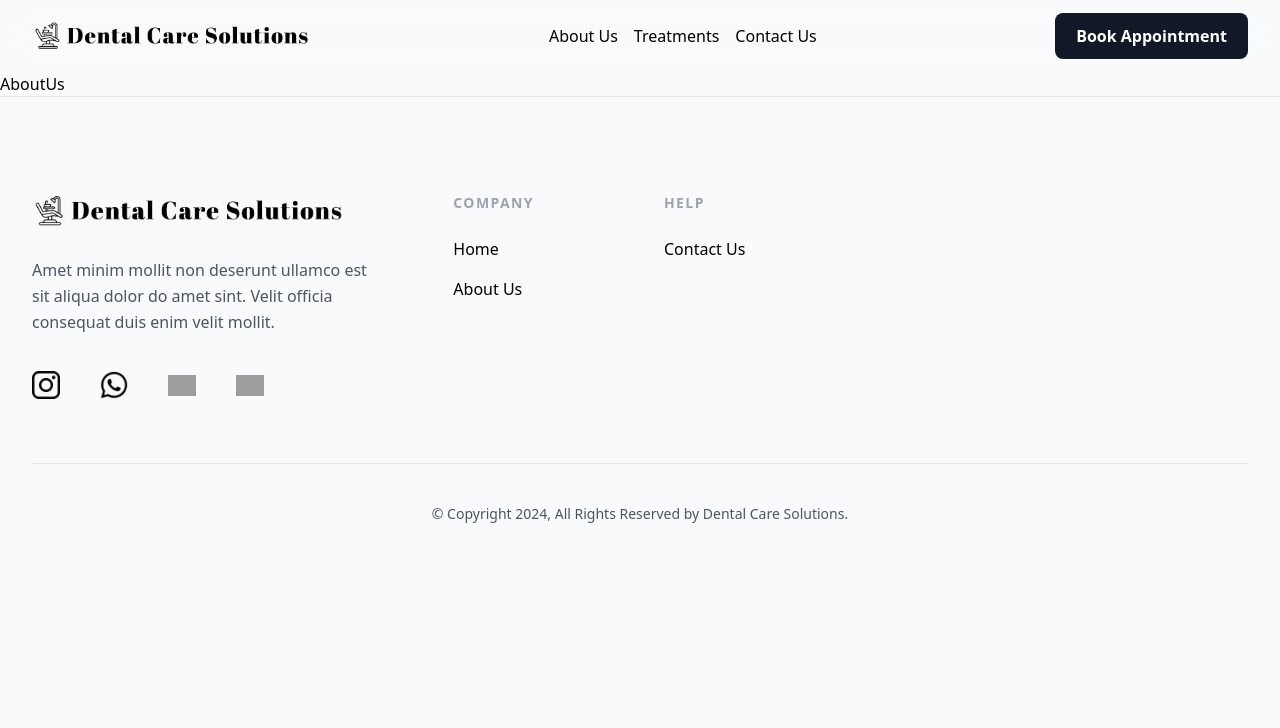
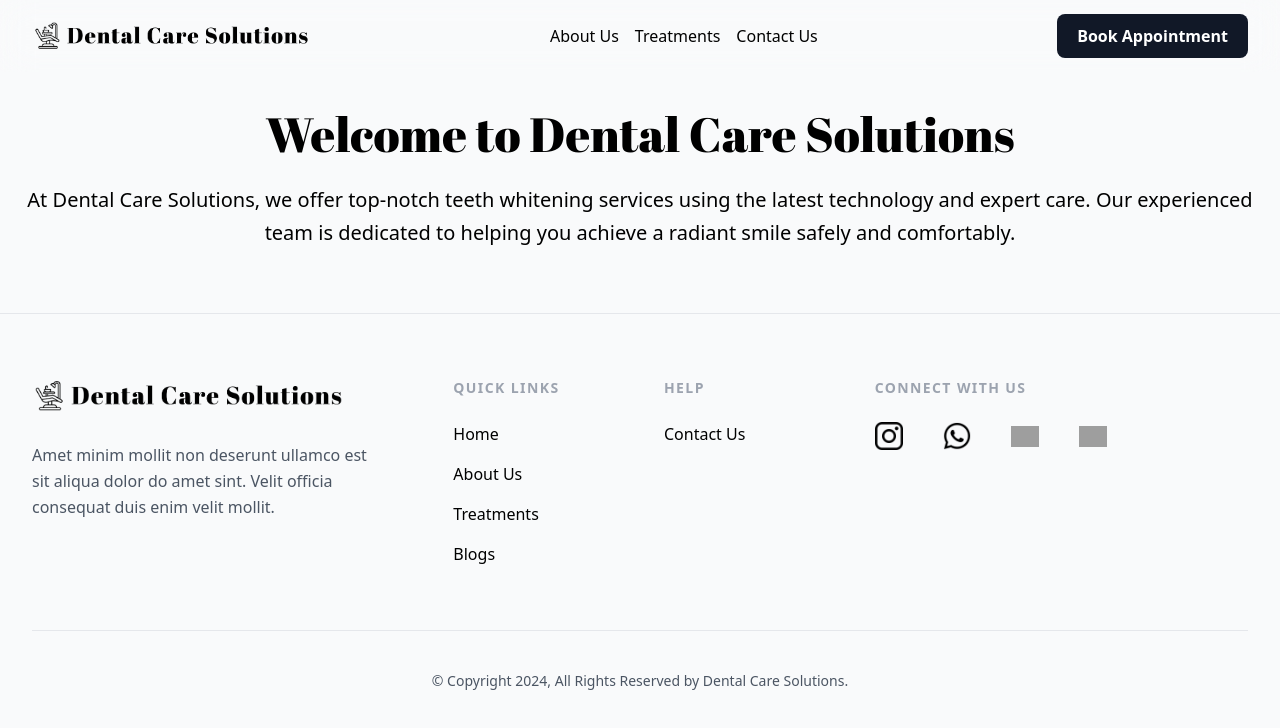
Before and after one commit to siddharth-kothari/teeth-whitening-landing-page, a Next.js app: page /about-us in a window 1280 px wide. Shown: the top 728 px of the page. Built offline with nearby package versions, Linux system fonts and the light colour scheme; grey boxes are pictures that could not be loaded.

Commit message:
Updated Header and footer v2

```diff
--- a/app/about-us/page.tsx
+++ b/app/about-us/page.tsx
@@ -1,7 +1,12 @@
+import Introduction from "@/components/Introduction";
 import React from "react";
 
 const AboutUs = () => {
-  return <div>AboutUs</div>;
+  return (
+    <>
+      <Introduction />
+    </>
+  );
 };
 
 export default AboutUs;
--- a/app/contact-us/page.tsx
+++ b/app/contact-us/page.tsx
@@ -1,7 +1,14 @@
+import Contact from "@/components/Contact";
+import Location from "@/components/Location";
 import React from "react";
 
 const ContactUs = () => {
-  return <div>ContactUs</div>;
+  return (
+    <>
+      <Contact />
+      <Location />
+    </>
+  );
 };
 
 export default ContactUs;
--- a/components/Footer.tsx
+++ b/components/Footer.tsx
@@ -11,7 +11,7 @@ import { insta, mail, phone, whatsapp } from "@/assets";
 const Footer = () => {
   var year = new Date().getFullYear();
   return (
-    <section className="border-t py-10 bg-gray-50 sm:pt-16 lg:pt-24">
+    <section className="border-t py-10 bg-gray-50 sm:pt-16">
       <div className="px-4 mx-auto sm:px-6 lg:px-8 max-w-7xl">
         <div className="grid grid-cols-2 md:col-span-3 lg:grid-cols-6 gap-y-16 gap-x-12">
           <div className="col-span-2 md:col-span-3 lg:col-span-2 lg:pr-8">
@@ -21,8 +21,82 @@ const Footer = () => {
               Amet minim mollit non deserunt ullamco est sit aliqua dolor do
               amet sint. Velit officia consequat duis enim velit mollit.
             </p>
+          </div>
 
-            <ul className="list-none flex items-center space-x-10 mt-9">
+          <div>
+            <p className="text-sm font-semibold tracking-widest text-gray-400 uppercase">
+              Quick Links
+            </p>
+
+            <ul className="mt-6 space-y-4">
+              <li>
+                <Link
+                  href="/"
+                  title=""
+                  className="flex text-base text-black transition-all duration-200 hover:font-extrabold"
+                >
+                  {" "}
+                  Home{" "}
+                </Link>
+              </li>
+              <li>
+                <Link
+                  href="/about-us"
+                  title=""
+                  className="flex text-base text-black transition-all duration-200 hover:font-extrabold"
+                >
+                  {" "}
+                  About Us{" "}
+                </Link>
+              </li>
+              <li>
+                <Link
+                  href="/about-us"
+                  title=""
+                  className="flex text-base text-black transition-all duration-200 hover:font-extrabold"
+                >
+                  {" "}
+                  Treatments{" "}
+                </Link>
+              </li>
+              <li>
+                <Link
+                  href="/about-us"
+                  title=""
+                  className="flex text-base text-black transition-all duration-200 hover:font-extrabold"
+                >
+                  {" "}
+                  Blogs{" "}
+                </Link>
+              </li>
+            </ul>
+          </div>
+
+          <div>
+            <p className="text-sm font-semibold tracking-widest text-gray-400 uppercase">
+              Help
+            </p>
+
+            <ul className="mt-6 space-y-4">
+              <li>
+                <Link
+                  href="/contact-us"
+                  title=""
+                  className="flex text-base text-black transition-all duration-200 hover:font-extrabold"
+                >
+                  {" "}
+                  Contact Us{" "}
+                </Link>
+              </li>
+            </ul>
+          </div>
+
+          <div className="col-span-2 md:col-span-3 lg:col-span-2 lg:pr-8">
+            <p className="text-sm font-semibold tracking-widest text-gray-400 uppercase">
+              Connect with us
+            </p>
+
+            <ul className="list-none flex items-center space-x-10 mt-6">
               <motion.li
                 variants={zoomIn(0, 0.2, 1.25)}
                 whileHover="show"
@@ -99,54 +173,6 @@ const Footer = () => {
               </motion.li>
             </ul>
           </div>
-
-          <div>
-            <p className="text-sm font-semibold tracking-widest text-gray-400 uppercase">
-              Company
-            </p>
-
-            <ul className="mt-6 space-y-4">
-              <li>
-                <Link
-                  href="/"
-                  title=""
-                  className="flex text-base text-black transition-all duration-200 hover:font-extrabold"
-                >
-                  {" "}
-                  Home{" "}
-                </Link>
-              </li>
-              <li>
-                <Link
-                  href="/about-us"
-                  title=""
-                  className="flex text-base text-black transition-all duration-200 hover:font-extrabold"
-                >
-                  {" "}
-                  About Us{" "}
-                </Link>
-              </li>
-            </ul>
-          </div>
-
-          <div>
-            <p className="text-sm font-semibold tracking-widest text-gray-400 uppercase">
-              Help
-            </p>
-
-            <ul className="mt-6 space-y-4">
-              <li>
-                <Link
-                  href="/contact-us"
-                  title=""
-                  className="flex text-base text-black transition-all duration-200 hover:font-extrabold"
-                >
-                  {" "}
-                  Contact Us{" "}
-                </Link>
-              </li>
-            </ul>
-          </div>
         </div>
 
         <hr className="mt-16 mb-10 border-gray-200" />
--- a/components/Header.tsx
+++ b/components/Header.tsx
@@ -20,7 +20,7 @@ const Header = () => {
       <div className="container px-4 mx-auto sm:px-6 lg:px-8">
         <div className="flex items-center justify-between">
           <div className="flex-shrink-0">
-            <Link href="" title="" className="flex rounded outline-none">
+            <Link href="/" title="home" className="flex rounded outline-none">
               <Image className="w-auto h-8" src={headerLogo} alt="" />
             </Link>
           </div>
@@ -77,7 +77,7 @@ const Header = () => {
             <a
               href="#"
               title=""
-              className="px-5 py-2 text-base font-bold leading-7 text-white transition-all duration-200 bg-gray-900 border border-transparent rounded-lg hover:bg-gray-600 font-pj focus:outline-none focus:ring-2 focus:ring-offset-2 focus:ring-gray-900"
+              className="px-5 py-2 text-base font-bold leading-7 text-white transition-all duration-200 bg-gray-900 rounded-lg font-pj"
               role="button"
             >
               Book Appointment
```
